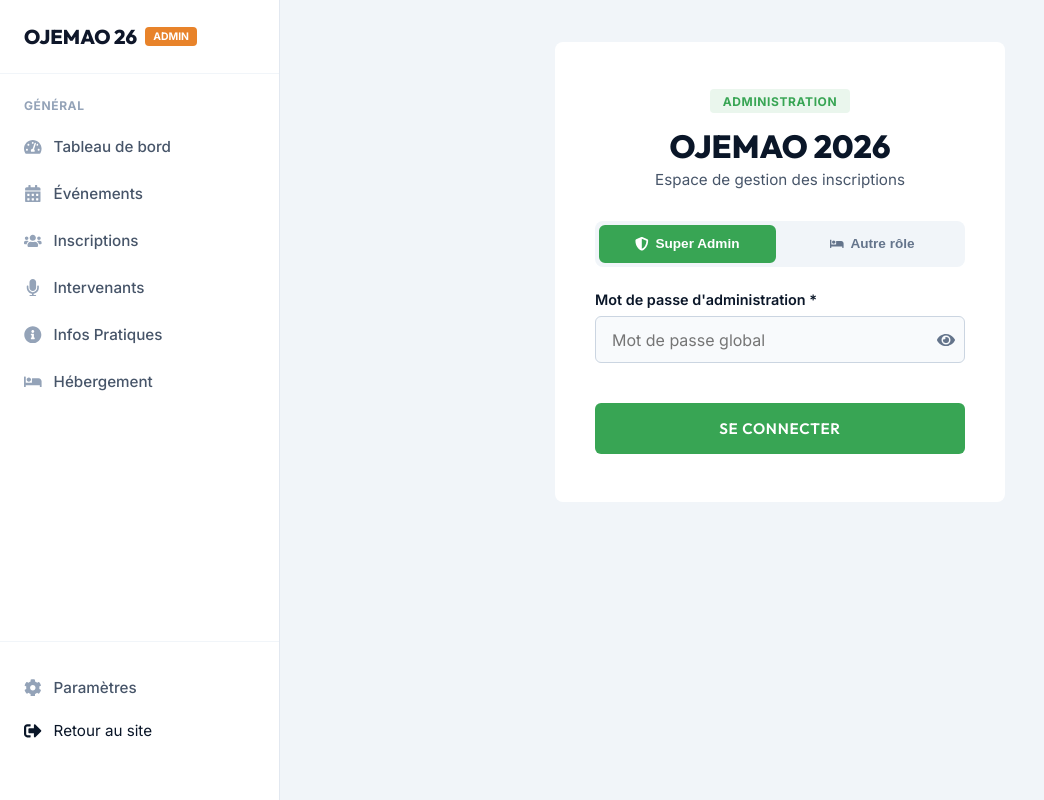
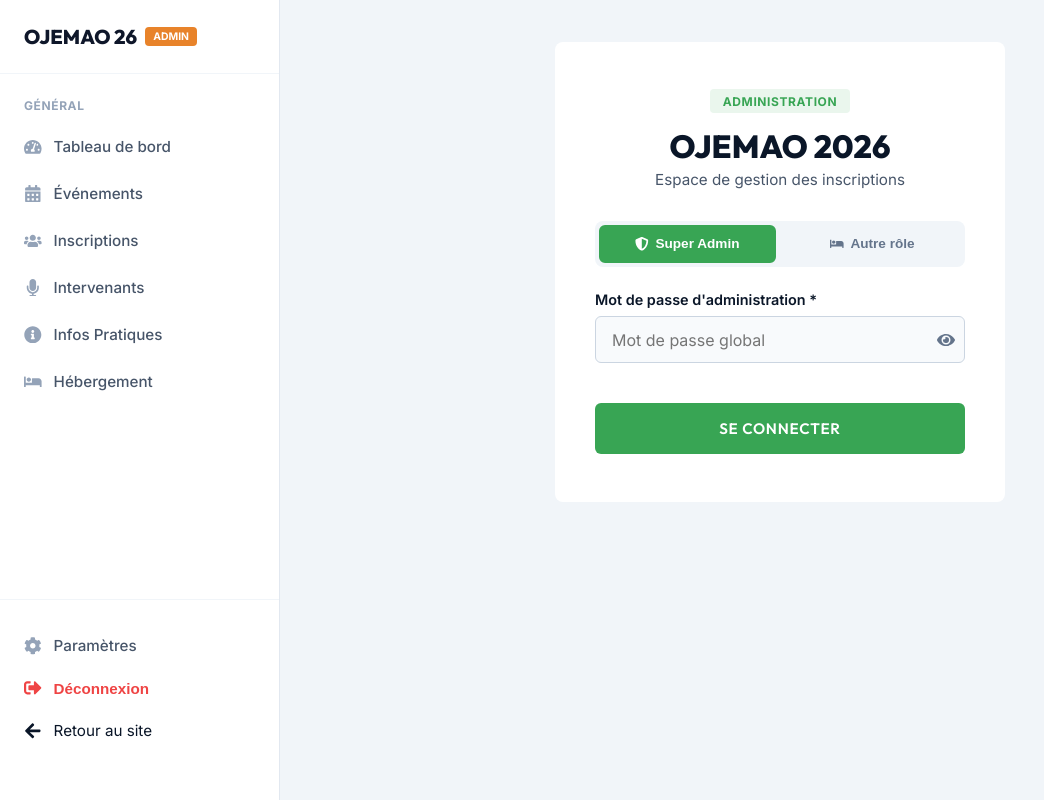
Before and after one commit to likmaa/ojemao26, a Next.js app: page /admin/login in a window 1280 px wide. Shown: the whole page, without its empty margins (0-1044 px from the left). Built offline with nearby package versions, Linux system fonts and the light colour scheme; no server answers.

Commit message:
feat: Ajout d'un bouton de déconnexion fonctionnel dans l'interface admin

```diff
--- a/src/app/admin/layout.tsx
+++ b/src/app/admin/layout.tsx
@@ -1,9 +1,11 @@
 'use client';
 
 import Link from 'next/link';
-import { usePathname } from 'next/navigation';
+import { usePathname, useRouter } from 'next/navigation';
 import { useState, useEffect } from 'react';
-import { FaTachometerAlt, FaUsers, FaMicrophone, FaBars, FaTimes, FaSignOutAlt, FaInfoCircle, FaCalendarAlt, FaCog, FaBed } from 'react-icons/fa';
+import { FaTachometerAlt, FaUsers, FaMicrophone, FaBars, FaTimes, FaSignOutAlt, FaInfoCircle, FaCalendarAlt, FaCog, FaBed, FaArrowLeft } from 'react-icons/fa';
+import { logoutAdmin } from '@/app/lib/actions';
+
 
 
 export default function AdminLayout({
@@ -12,8 +14,10 @@ export default function AdminLayout({
   children: React.ReactNode;
 }) {
   const pathname = usePathname();
+  const router = useRouter();
   const [isSidebarOpen, setIsSidebarOpen] = useState(false);
   const [userRole, setUserRole] = useState<string>('admin');
+
 
   useEffect(() => {
     // Lire le rôle depuis le cookie côté client
@@ -23,6 +27,12 @@ export default function AdminLayout({
 
   const toggleSidebar = () => setIsSidebarOpen(!isSidebarOpen);
   const closeSidebar = () => setIsSidebarOpen(false);
+
+  const handleLogout = async () => {
+    await logoutAdmin();
+    router.push('/admin/login');
+  };
+
 
   const allNavItems = [
     { name: 'Tableau de bord', href: '/admin', icon: <FaTachometerAlt />, roles: ['admin'] },
@@ -99,11 +109,16 @@ export default function AdminLayout({
                 Paramètres
               </Link>
             )}
+            <button onClick={handleLogout} style={{ ...styles.navLink, width: '100%', textAlign: 'left', background: 'none', border: 'none', cursor: 'pointer', color: '#EF4444', fontWeight: '600' }}>
+              <span style={{ ...styles.icon, color: '#EF4444' }}><FaSignOutAlt /></span>
+              Déconnexion
+            </button>
             <Link href="/" style={styles.navLink} onClick={closeSidebar}>
-              <span style={styles.icon}><FaSignOutAlt /></span>
+              <span style={styles.icon}><FaArrowLeft /></span>
               Retour au site
             </Link>
           </div>
+
         </nav>
       </aside>
 
--- a/src/app/lib/actions.ts
+++ b/src/app/lib/actions.ts
@@ -26,7 +26,10 @@ export async function authenticateAdmin(prevState: any, formData: FormData) {
 }
 
 export async function logoutAdmin() {
-  (await cookies()).delete('admin_authenticated');
+  const cookieStore = await cookies();
+  cookieStore.delete('admin_authenticated');
+  cookieStore.delete('admin_role');
+  cookieStore.delete('admin_username');
 }
 
 // Local storage fallback helper
```
